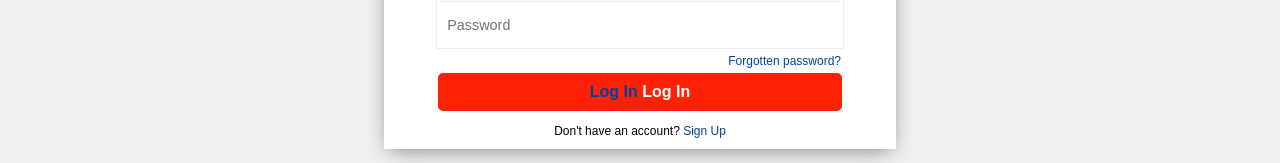
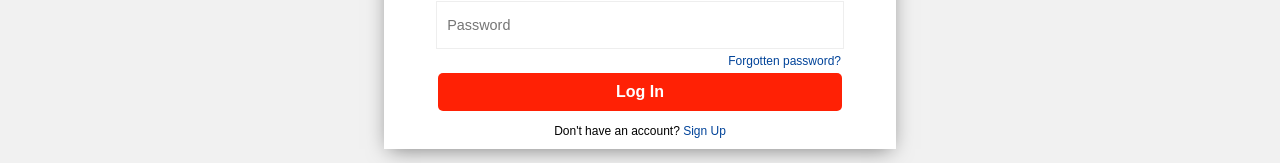
Before and after one commit to muheebolakunle/Questioner, a plain HTML site: page UI/login.html in a window 1280 px wide. Shown: the part 306-469 px from the top of the page. Drawn offline with Linux system fonts and the light colour scheme.

Commit message:
Remove link from button

```diff
--- a/UI/login.html
+++ b/UI/login.html
@@ -43,7 +43,7 @@
 
 
                   <div class="form__control">
-                    <button type="submit" class="button"><a href="home.html">Log In</a> Log In</button>
+                    <button type="submit" class="button"> Log In</button>
                   </div>
                   <span>Don't have an account?
                     <a href="index.html">Sign Up</a>
```
